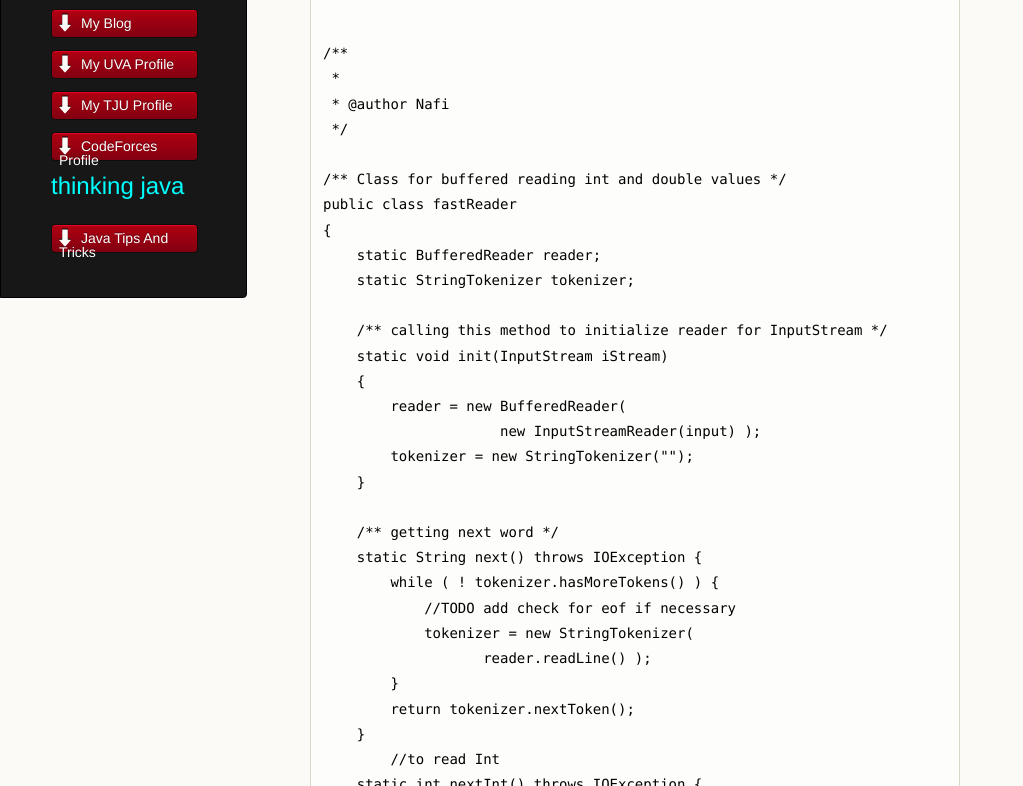
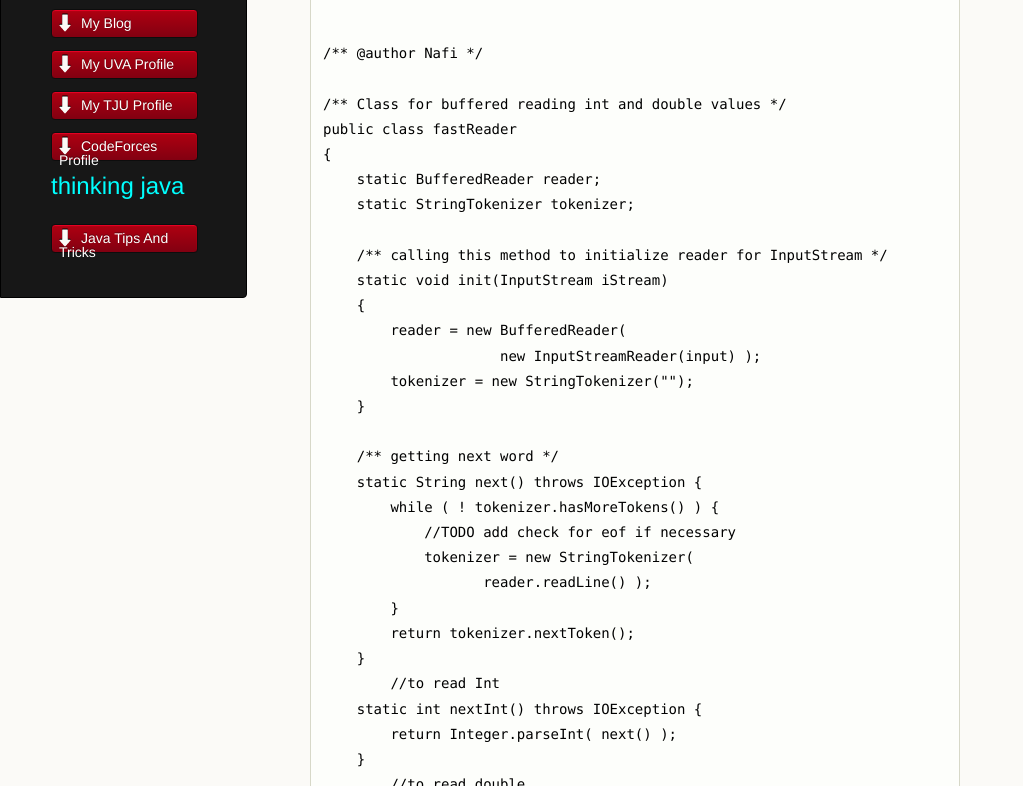
Before and after one commit to NafiCS12/My-WebPage, a plain HTML site: page index.html in a window 1280 px wide. Shown: the part 171-957 px from the top of the page, without its empty margins (0-1023 px from the left). Drawn offline with Linux system fonts and the light colour scheme.

Commit message:
Update index.html

```diff
--- a/index.html
+++ b/index.html
@@ -40,15 +40,12 @@
 
 <h4> <a id="designer-templates" class="anchor" href="#designer-templates" aria-hidden="true"><span class="octicon octicon-link"></span></a>Java Code Of the day: fastReader</h4>
 
-<pre><code language="java">int main()
+<pre><code language="java">
 import java.io.*;
 import java.util.*;
 
 
-/**
- *
- * @author Nafi
- */
+/** @author Nafi */
 
 /** Class for buffered reading int and double values */
 public class fastReader
```
